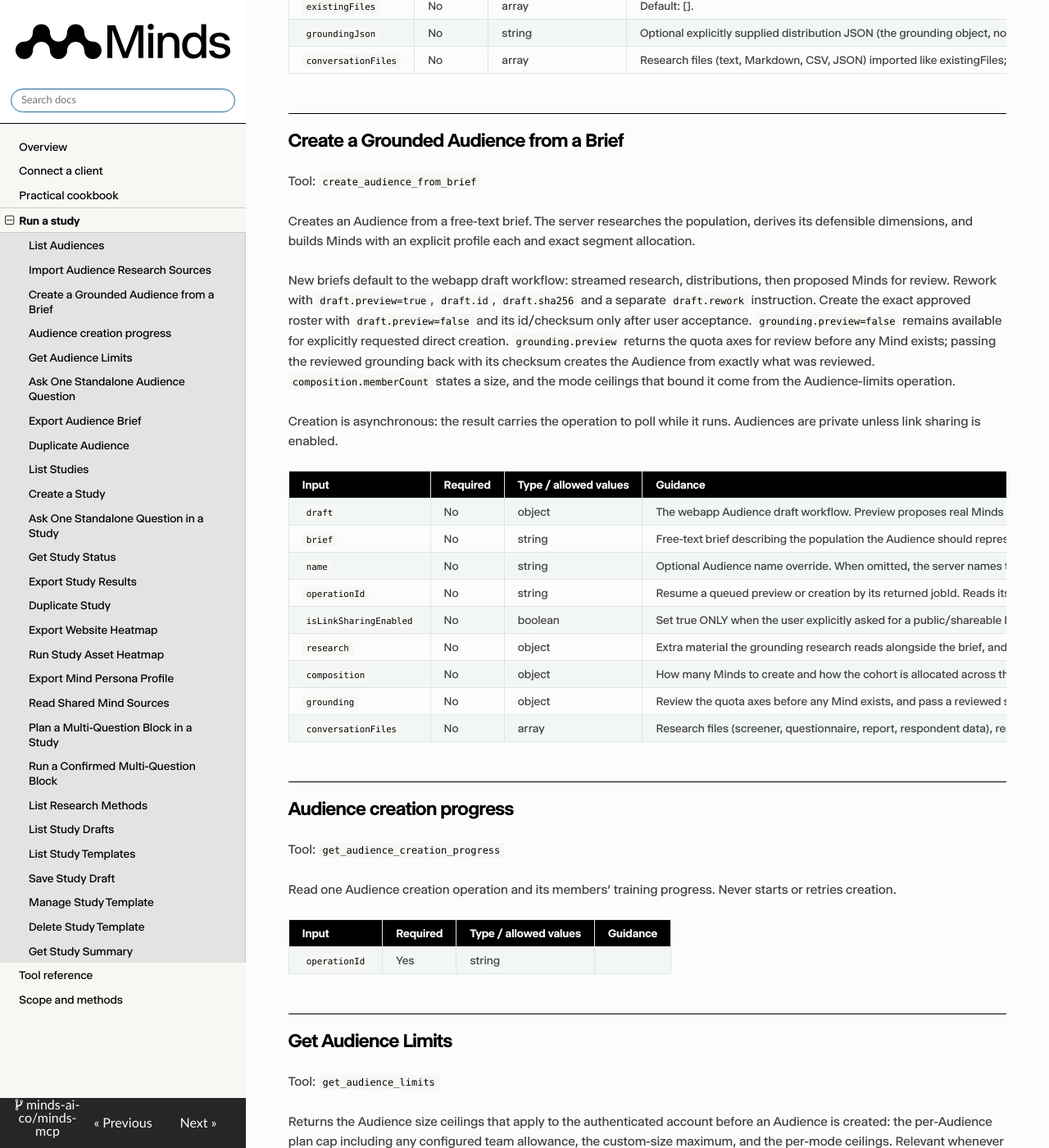
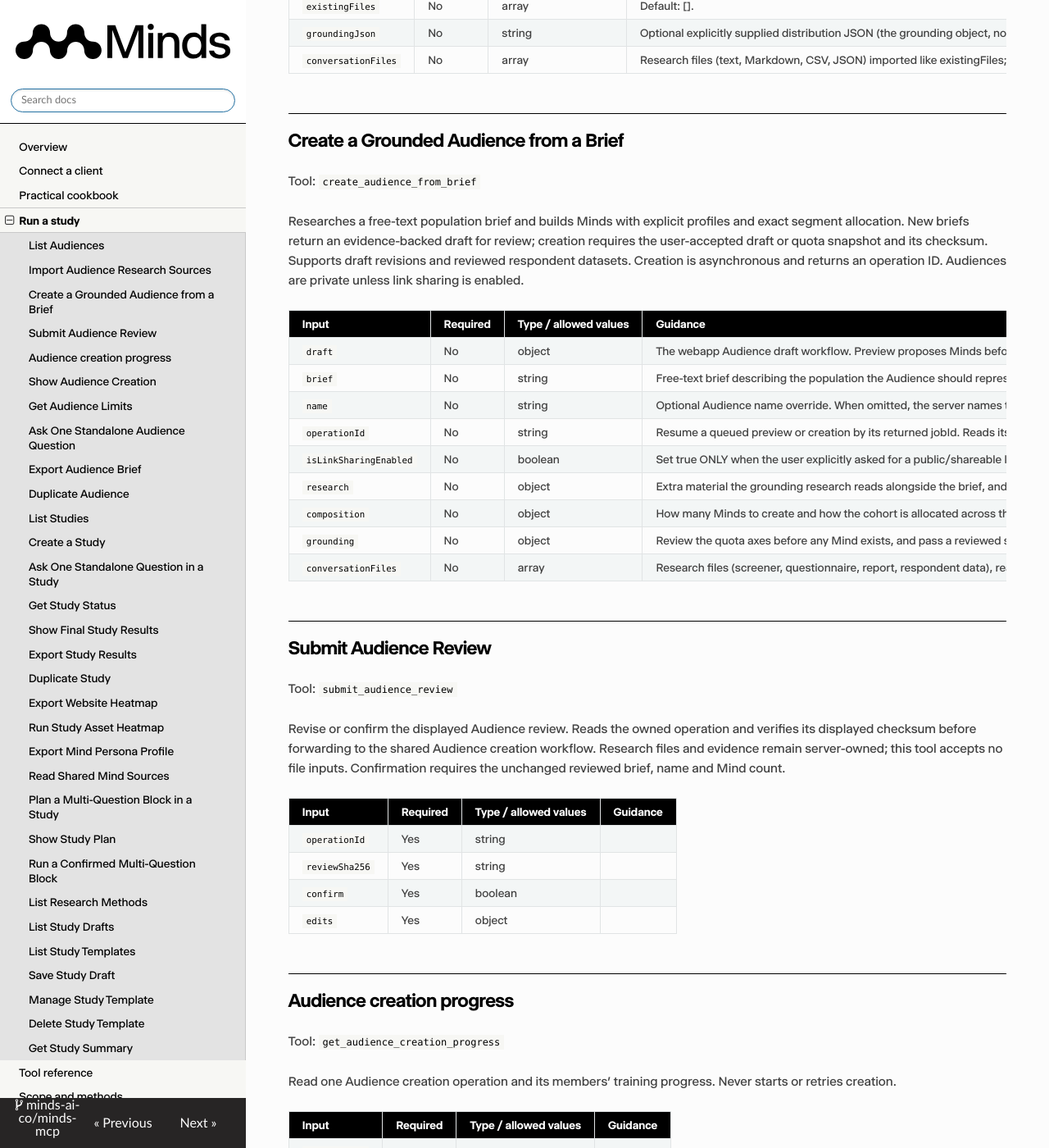
Before and after one commit to minds-ai-co/minds-mcp, an MkDocs documentation site: the page built from reference/workflow.md, in a window 1280 px wide and 1400 px high, scrolled down 1369 px. Shown: the whole window at 82% size. Built offline with MkDocs 1.6.1, drawn with Linux system fonts in a browser that asks for light colours; nearby versions of some CDN libraries; some of the changed text lies outside the part shown.

Commit message:
docs: sync MCP surface from production

```diff
--- a/reference/workflow.md
+++ b/reference/workflow.md
@@ -45,15 +45,11 @@ Imports supplied UTF-8 text, Markdown, CSV and JSON research files into account-
 
 Tool: `create_audience_from_brief`
 
-Creates an Audience from a free-text brief. The server researches the population, derives its defensible dimensions, and builds Minds with an explicit profile each and exact segment allocation.
-
-New briefs default to the webapp draft workflow: streamed research, distributions, then proposed Minds for review. Rework with `draft.preview=true`, `draft.id`, `draft.sha256` and a separate `draft.rework` instruction. Create the exact approved roster with `draft.preview=false` and its id/checksum only after user acceptance. `grounding.preview=false` remains available for explicitly requested direct creation. `grounding.preview` returns the quota axes for review before any Mind exists; passing the reviewed grounding back with its checksum creates the Audience from exactly what was reviewed. `composition.memberCount` states a size, and the mode ceilings that bound it come from the Audience-limits operation.
-
-Creation is asynchronous: the result carries the operation to poll while it runs. Audiences are private unless link sharing is enabled.
+Researches a free-text population brief and builds Minds with explicit profiles and exact segment allocation. New briefs return an evidence-backed draft for review; creation requires the user-accepted draft or quota snapshot and its checksum. Supports draft revisions and reviewed respondent datasets. Creation is asynchronous and returns an operation ID. Audiences are private unless link sharing is enabled.
 
 | Input | Required | Type / allowed values | Guidance |
 | --- | --- | --- | --- |
-| `draft` | No | object | The webapp Audience draft workflow. Preview proposes real Minds before Create; id and sha256 identify the exact reviewed roster. Rework revises that draft. |
+| `draft` | No | object | The webapp Audience draft workflow. Preview proposes Minds before Create; id and sha256 identify the exact reviewed roster. Rework revises that draft. Set preview:false with both id and sha256 only after the user confirms the displayed draft. |
 | `brief` | No | string | Free-text brief describing the population the Audience should represent. E.g. "California high school students grades 9-12", "Berlin Späti customers", "Spanish lawyers", "management team of Coca Cola". The server runs deep web research on this brief to find demographic / psychographic distributions from authoritative sources, then generates personas that proportionally reflect those distributions. |
 | `name` | No | string | Optional Audience name override. When omitted, the server names the Audience from the brief or the LLM detection result. |
 | `operationId` | No | string | Resume a queued preview or creation by its returned jobId. Reads its v1 operation status without creating or charging anything. Supply this alone; do not repeat the creation brief to check progress. Once the creation completed, the result also says whether every Mind can chat yet (the Audience is ready then) and how many are still learning from their sources in the background; call it again to follow that. |
@@ -62,6 +58,19 @@ Creation is asynchronous: the result carries the operation to poll while it runs
 | `composition` | No | object | How many Minds to create and how the cohort is allocated across the grounded axes. |
 | `grounding` | No | object | Review the quota axes before any Mind exists, and pass a reviewed snapshot back unchanged to create from it. |
 | `conversationFiles` | No | array | Research files (screener, questionnaire, report, respondent data), read like research.files. Files shared in this conversation: uploaded or generated images, PDFs, documents. Each is copied into Minds storage on receipt; its file_id is its attachment id. |
+
+## Submit Audience Review
+
+Tool: `submit_audience_review`
+
+Revise or confirm the displayed Audience review. Reads the owned operation and verifies its displayed checksum before forwarding to the shared Audience creation workflow. Research files and evidence remain server-owned; this tool accepts no file inputs. Confirmation requires the unchanged reviewed brief, name and Mind count.
+
+| Input | Required | Type / allowed values | Guidance |
+| --- | --- | --- | --- |
+| `operationId` | Yes | string |  |
+| `reviewSha256` | Yes | string |  |
+| `confirm` | Yes | boolean |  |
+| `edits` | Yes | object |  |
 
 ## Audience creation progress
 
@@ -72,6 +81,17 @@ Read one Audience creation operation and its members’ training progress. Never
 | Input | Required | Type / allowed values | Guidance |
 | --- | --- | --- | --- |
 | `operationId` | Yes | string |  |
+
+## Show Audience Creation
+
+Tool: `render_audience_review`
+
+Shows source research, distributions, proposed Minds, review, confirmation and training for one or more Audience operations. Multiple operations appear in independent tabs within one widget; each Audience has its own review and confirmation.
+
+| Input | Required | Type / allowed values | Guidance |
+| --- | --- | --- | --- |
+| `operationId` | No | string | Single Audience operation; supply this or operationIds. |
+| `operationIds` | No | array | All Audience operations to display together in one tabbed widget. |
 
 ## Get Audience Limits
 
@@ -192,13 +212,7 @@ Attachments can be files shared in the conversation (uploaded or generated image
 
 Tool: `get_study_status`
 
-Returns and shows a Study's current state: progress for in-flight questions, completed per-Audience results, the linked Minds, Study links, and the status of a requested async export job. Values can be numeric answers or classified summary labels, and message fields carry the original Mind responses where available. locale is the Study's display locale, not a guarantee of the language of every answer.
-
-An in-flight question reports zero Minds answered for its whole run — partial per-Mind progress is not persisted — and then jumps straight to the finished table, so zero is not evidence that a run is stuck.
-
-Pass questionId to follow a single question, or runId to follow one confirmed multi-question run, which reports question-level counters only. With neither, the response covers every question the Study has run and grows with questions x Audiences x Minds x answer length.
-
-Study deletion is not available here.
+Returns Study progress, per-Audience results, original Mind responses, links and export status. In-flight questions report zero Minds answered until completion; partial per-Mind progress is not persisted. questionId selects one question; runId selects a confirmed run with question-level counters. Without either, results cover the entire Study. locale is the display language. Deletion is unavailable.
 
 | Input | Required | Type / allowed values | Guidance |
 | --- | --- | --- | --- |
@@ -206,6 +220,18 @@ Study deletion is not available here.
 | `runId` | No | string | Multi-question run ID from run_study_questions. Supplying it returns that run: its confirmed plan, question-level progress and response artifacts, instead of the Study-wide view. |
 | `study` | No | object | Which Study to inspect. Omit entirely to use the active Study from this MCP session. |
 | `export` | No | object | Poll one asynchronous export job created by the export operation. |
+
+## Show Final Study Results
+
+Tool: `render_study_results`
+
+Shows final results, summary, key findings, Audience breakdowns and Mind responses for a completed question or multi-question run. Requires exactly one of questionId or runId.
+
+| Input | Required | Type / allowed values | Guidance |
+| --- | --- | --- | --- |
+| `studyId` | Yes | string |  |
+| `questionId` | No | string |  |
+| `runId` | No | string |  |
 
 ## Export Study Results
 
@@ -309,6 +335,18 @@ With 2+ attachments, map each question in `stimulus.questionAttachments` (`[]` =
 | `draft` | No | object | Revising an existing draft: which draft and revision, and how it should change. Omit for a new draft. |
 | `stimulus` | No | object | Respondent-visible material for the planned block, and how it is assigned to questions. |
 | `policy` | No | object | Evidence policy and language stored in the draft revision and reviewed before execution. |
+
+## Show Study Plan
+
+Tool: `render_study_plan`
+
+Shows a saved Study draft at its current revision for interactive review and confirmation. Research has not started.
+
+| Input | Required | Type / allowed values | Guidance |
+| --- | --- | --- | --- |
+| `studyId` | Yes | string |  |
+| `draftPlanId` | Yes | string |  |
+| `revision` | Yes | integer |  |
 
 ## Run a Confirmed Multi-Question Block
 
```
Also changed, not shown: README.md (+7 -3 lines), reference/tools.md (+11 -4 lines), 1 other file.
